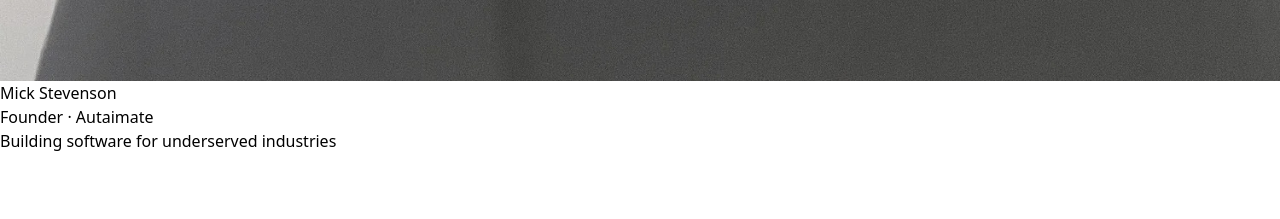
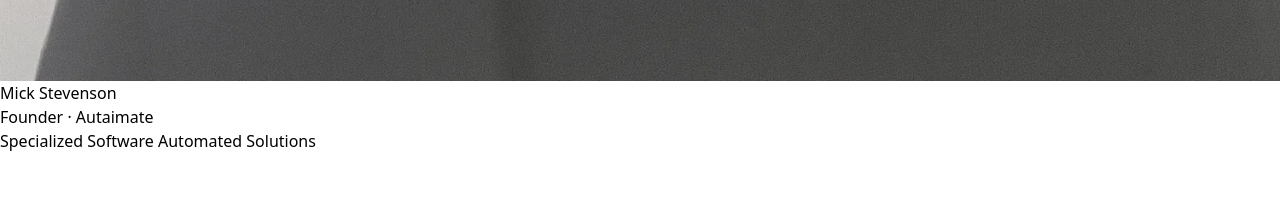
Before and after one commit to Agricog/digital-card, a React (Vite) app: page / in a window 1280 px wide. Shown: the part 1080-1299 px from the top of the page. Built offline with nearby package versions, Linux system fonts and the light colour scheme.

Commit message:
Update BusinessCard.tsx

```diff
--- a/src/BusinessCard.tsx
+++ b/src/BusinessCard.tsx
@@ -5,7 +5,7 @@ const CARD_DATA = {
   name: 'Mick Stevenson',
   title: 'Founder',
   company: 'Autaimate',
-  tagline: 'Building software for underserved industries',
+  tagline: 'Specialized Software Automated Solutions',
   email: 'mick@autaimate.com',
   phone: '+44 7501 439406',
   website: 'https://autaimate.com',
```
